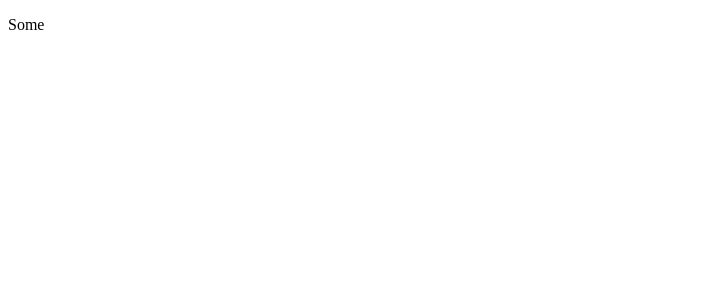
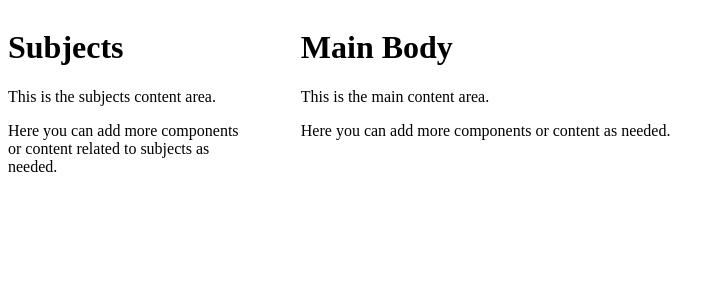
Before and after one commit to MariaIscariot/Team_2, a React (Vite) app in the folder front/: page / in a window 1280 px wide. Shown: the top 300 px of the page, without its empty margins (0-725 px from the left). Built offline with nearby package versions, Linux system fonts and the light colour scheme.

Commit message:
Initial structure commit

```diff
--- a/front/src/App.css
+++ b/front/src/App.css
@@ -0,0 +1,5 @@
+.app{
+  display: flex;
+  gap: 50px;
+  height: 100vh;
+}
--- a/front/src/App.jsx
+++ b/front/src/App.jsx
@@ -1,11 +1,15 @@
+import { useState } from 'react'
+import Subjects from './components/Subjects/Subjects'
+import MainBody from './components/MainBody/MainBody'
 import './App.css'
 
 function App() {
 
   return (
-    <>
-      <p>Some</p>
-    </>
+    <div className='app'>
+      <Subjects/>
+      <MainBody/>
+    </div>
   )
 }
 
--- /dev/null
+++ b/front/src/components/MainBody/MainBody.jsx
@@ -0,0 +1,11 @@
+import styles from './index.module.css';
+
+export default function MainBody() {
+  return (
+    <div className={styles.wrapper}>
+      <h1>Main Body</h1>
+      <p>This is the main content area.</p>
+      <p>Here you can add more components or content as needed.</p>
+    </div>
+  );
+}
--- /dev/null
+++ b/front/src/components/MainBody/index.module.css
@@ -0,0 +1,3 @@
+.wrapper{
+    width: 80%;
+}
--- /dev/null
+++ b/front/src/components/Subjects/Subjects.jsx
@@ -0,0 +1,12 @@
+import styles from './index.module.css';
+
+export default function Subjects() {
+  return (
+    <div className={styles.wrapper}>
+        <h1>Subjects</h1>
+        <p>This is the subjects content area.</p>
+        <p>Here you can add more components or content related to subjects as needed.</p>
+
+    </div>
+  );
+}
--- /dev/null
+++ b/front/src/components/Subjects/index.module.css
@@ -0,0 +1,3 @@
+.wrapper{
+    width: 20%;
+}
```
